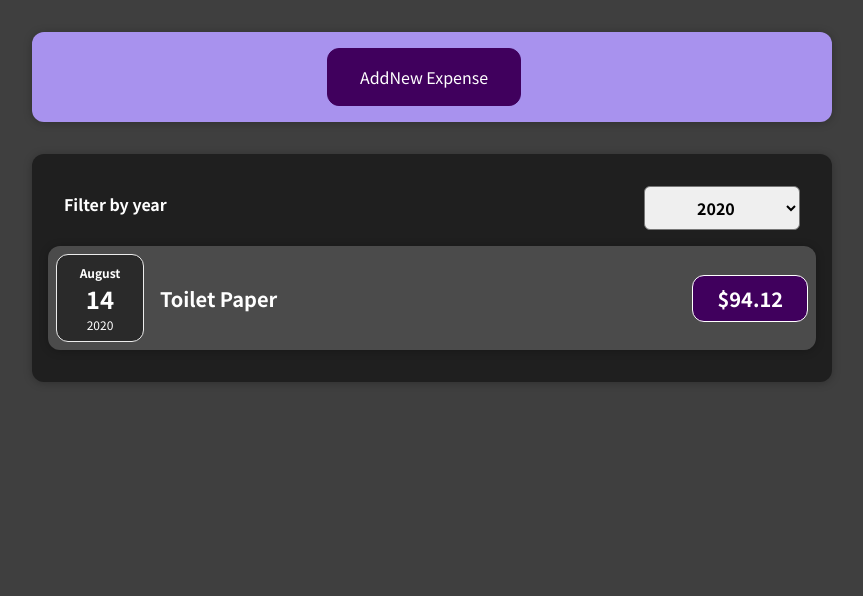
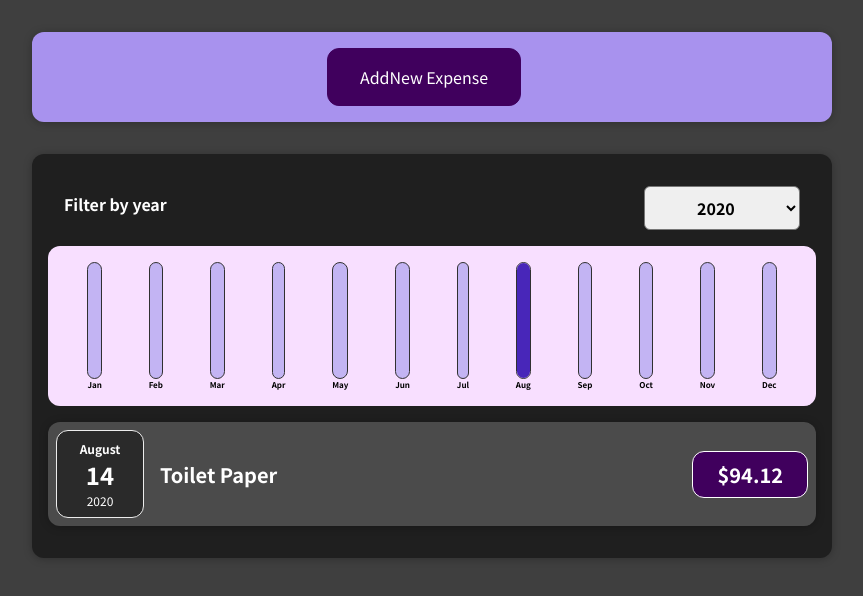
Before and after one commit to wlowrimore/udemy_react_project, a React (Create React App) app: page / in a window 1280 px wide. Shown: the top 596 px of the page, without its empty margins (208-1071 px from the left). Built offline with nearby package versions, Linux system fonts and the light colour scheme.

Commit message:
adds functioning bar chart

```diff
--- /dev/null
+++ b/src/components/Chart/Chart.css
@@ -0,0 +1,9 @@
+.chart {
+  padding: 1rem;
+  border-radius: 12px;
+  background-color: #f8dfff;
+  text-align: center;
+  display: flex;
+  justify-content: space-around;
+  height: 10rem;
+}
--- /dev/null
+++ b/src/components/Chart/Chart.js
@@ -0,0 +1,24 @@
+import React from "react";
+
+import ChartBar from "./ChartBar";
+import "./Chart.css";
+
+const Chart = (props) => {
+  const dataPointValues = props.dataPoints.map(dataPoint => dataPoint.value);
+  const totalMaximum = Math.max(...dataPointValues)
+
+  return (
+    <div className="chart">
+      {props.dataPoints.map((dataPoint) => (
+        <ChartBar
+          key={dataPoint.label}
+          value={dataPoint.value}
+          maxValue={totalMaximum}
+          label={dataPoint.label}
+        />
+      ))}
+    </div>
+  );
+};
+
+export default Chart;
--- /dev/null
+++ b/src/components/Chart/ChartBar.css
@@ -0,0 +1,30 @@
+.chart-bar {
+  height: 100%;
+  display: flex;
+  flex-direction: column;
+  align-items: center;
+}
+
+.chart-bar__inner {
+  height: 100%;
+  width: 100%;
+  border: 1px solid #313131;
+  border-radius: 12px;
+  background-color: #c3b4f3;
+  overflow: hidden;
+  display: flex;
+  flex-direction: column;
+  justify-content: flex-end;
+}
+
+.chart-bar__fill {
+  background-color: #4826b9;
+  width: 100%;
+  transition: all 0.3s ease-out;
+}
+
+.chart-bar__label {
+  font-weight: bold;
+  font-size: 0.5rem;
+  text-align: center;
+}
--- /dev/null
+++ b/src/components/Chart/ChartBar.js
@@ -0,0 +1,22 @@
+import React from 'react'
+
+import './ChartBar.css';
+
+const ChartBar = (props) => {
+  let barFillHeight = '0%';
+
+  if (props.maxValue > 0) {
+    barFillHeight = Math.round((props.value / props.maxValue) * 100) + '%';
+  }
+
+  return (
+    <div className='chart-bar'>
+      <div className='chart-bar__inner'>
+        <div className='chart-bar__fill' style={{height: barFillHeight}}></div>
+      </div>
+      <div className='chart-bar__label'>{props.label}</div>
+    </div>
+  );
+};
+
+export default ChartBar;
--- a/src/components/Expenses/Expenses.js
+++ b/src/components/Expenses/Expenses.js
@@ -2,6 +2,7 @@
 
 import ExpensesFilter from "./ExpensesFilter";
 import ExpensesList from "./ExpensesList";
+import ExpensesChart from "./ExpensesChart";
 import Card from "../UI/Card";
 import "./Expenses.css";
 
@@ -23,6 +24,7 @@
           selectedYear={filteredYear}
           onChangeFilter={filterChangeHandler}
         />
+        <ExpensesChart expenses={filteredExpenses} />
         <ExpensesList items={filteredExpenses} />
       </Card>
     </div>
--- /dev/null
+++ b/src/components/Expenses/ExpensesChart.js
@@ -0,0 +1,29 @@
+import React from 'react'
+
+import Chart from '../Chart/Chart';
+
+const ExpensesChart = (props) => {
+  const chartDataPoints = [
+    { label: 'Jan', value: 0 },
+    { label: 'Feb', value: 0 },
+    { label: 'Mar', value: 0 },
+    { label: 'Apr', value: 0 },
+    { label: 'May', value: 0 },
+    { label: 'Jun', value: 0 },
+    { label: 'Jul', value: 0 },
+    { label: 'Aug', value: 0 },
+    { label: 'Sep', value: 0 },
+    { label: 'Oct', value: 0 },
+    { label: 'Nov', value: 0 },
+    { label: 'Dec', value: 0 },
+  ];
+
+  for (const expense of props.expenses) {
+    const expenseMonth = expense.date.getMonth(); //Starting at 0 => January = 0
+    chartDataPoints[expenseMonth].value += expense.amount;
+  }
+
+  return <Chart dataPoints={chartDataPoints} />;
+}
+
+export default ExpensesChart
--- a/src/components/NewExpense/ExpenseForm.js
+++ b/src/components/NewExpense/ExpenseForm.js
@@ -24,7 +24,7 @@
 
     const expenseData = {
       title: enteredTitle,
-      amount: enteredAmount,
+      amount: +enteredAmount,
       date: new Date(enteredDate)
     };
     props.onSaveExpenseData(expenseData);
```
